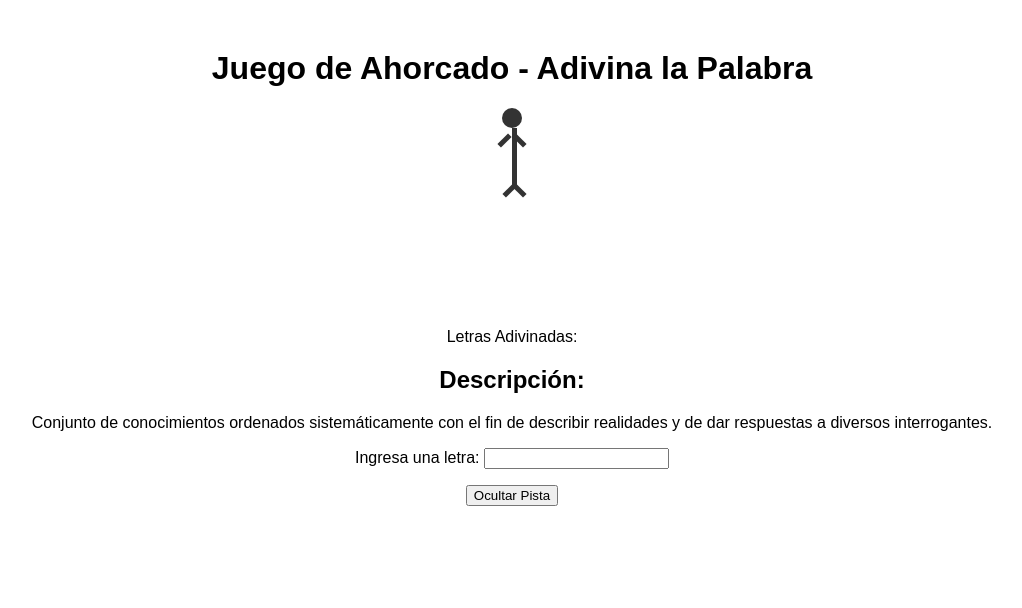
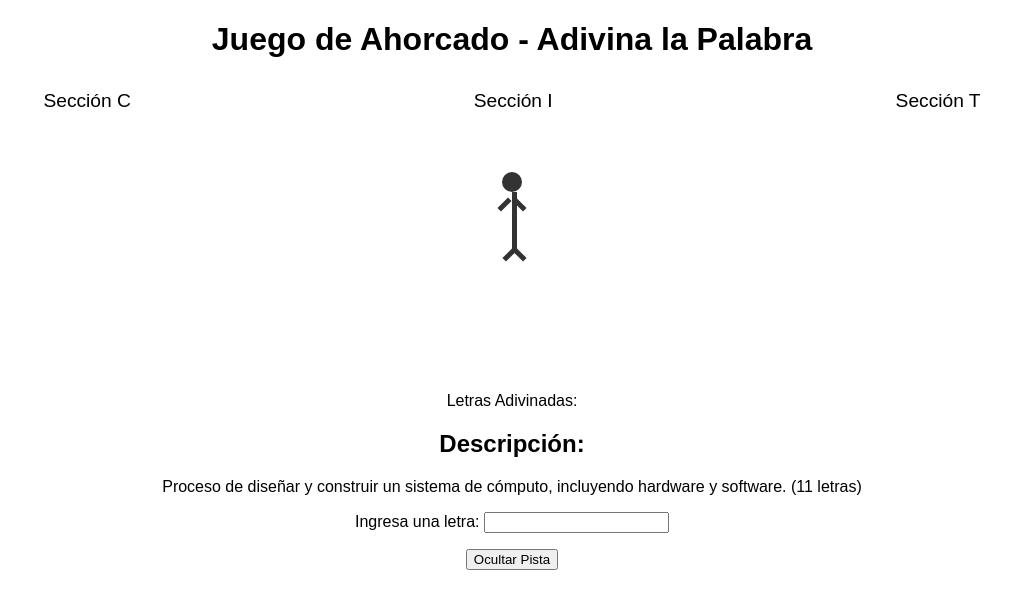
Before and after one commit to LautiHumilde/ahorcados, a plain HTML site: page juego.html in a window 1280 px wide. Both pictures are taken after a click on the button "Obtener Pista". Shown: the whole page, without its empty margins (128-1150 px from the left). Drawn offline with Linux system fonts and the light colour scheme.

Commit message:
Update juego.html

```diff
--- a/juego.html
+++ b/juego.html
@@ -8,11 +8,33 @@
         body {
             font-family: Arial, sans-serif;
             text-align: center;
-            margin: 50px;
+            margin: 0;
+            overflow: hidden;
+        }
+        .section-box {
+            display: none;
+            position: absolute;
+            top: 0;
+            left: 0;
+            width: 100%;
+            height: 100%;
+            background-color: #fff;
+            z-index: 2;
+        }
+        .section-buttons {
+            margin-top: 20px;
+            display: flex;
+            justify-content: space-around;
+            z-index: 1;
+        }
+        .section-button {
+            font-size: 1.2em;
+            padding: 10px;
+            cursor: pointer;
         }
         #word-display {
             font-size: 2em;
-            margin-bottom: 20px;
+            margin-top: 50px;
         }
         #hangman-container {
             width: 150px;
@@ -76,7 +98,20 @@
 </head>
 <body>
 
+    <!-- Sección C -->
+    <div class="section-box" id="section-C"></div>
+    <!-- Sección I -->
+    <div class="section-box" id="section-I"></div>
+    <!-- Sección T -->
+    <div class="section-box" id="section-T"></div>
+
     <h1>Juego de Ahorcado - Adivina la Palabra</h1>
+
+    <div class="section-buttons">
+        <div class="section-button" onclick="selectSection('C')">Sección C</div>
+        <div class="section-button" onclick="selectSection('I')">Sección I</div>
+        <div class="section-button" onclick="selectSection('T')">Sección T</div>
+    </div>
 
     <div id="word-display"></div>
 
@@ -94,15 +129,37 @@
     <div id="description"></div>
 
     <script>
-        const levels = [
-            { word: "CIENCIA", description: "Conjunto de conocimientos ordenados sistemáticamente con el fin de describir realidades y de dar respuestas a diversos interrogantes." },
-            { word: "CONOCIMIENTO", description: "Capacidad que tiene el ser humano para identificar, observar y analizar lo que sucede en la realidad y lo utiliza para su beneficio." },
-            // Puedes agregar más niveles aquí
-        ];
+        const levels = {
+            'C': [
+                { word: "COMPUTACION", description: "Proceso de diseñar y construir un sistema de cómputo, incluyendo hardware y software. (11 letras)" },
+                { word: "COMUNICACION", description: "Intercambio de información entre dos o más partes, utilizando símbolos, palabras o gestos. (13 letras)" },
+                { word: "CREATIVIDAD", description: "Facultad de crear, inventar y producir nuevas ideas, conceptos o cosas originales. (11 letras)" },
+                { word: "CULTURA", description: "Conjunto de conocimientos, costumbres, creencias y valores que caracterizan a un grupo social. (7 letras)" },
+                { word: "CIBERNETICA", description: "Ciencia que estudia los sistemas de control, comunicación y regulación en seres vivos y máquinas. (11 letras)" },
+                { word: "CIRCUITO", description: "Conjunto de componentes electrónicos interconectados que realizan una función específica. (8 letras)" },
+            ],
+            'I': [
+                { word: "INOVACION", description: "Introducción de novedades o cambios en un producto, idea o proceso. (9 letras)" },
+                { word: "INTELIGENCIA", description: "Capacidad de aprender, razonar, resolver problemas y adaptarse al entorno. (10 letras)" },
+                { word: "IMAGINACION", description: "Facultad de crear imágenes, ideas o conceptos en la mente que no están presentes en la realidad. (11 letras)" },
+                { word: "IDENTIDAD", description: "Conjunto de características que individualizan a una persona o cosa y la distinguen de las demás. (9 letras)" },
+                { word: "IGUALDAD", description: "Principio que postula la equiparación de derechos, oportunidades y trato para todas las personas. (7 letras)" },
+                { word: "IMPREDICIBLE", description: "Que no se puede prever ni anticipar con certeza. (12 letras)" },
+            ],
+            'T': [
+                { word: "TENDENCIA", description: "Dirección o inclinación hacia cierto modo de comportamiento, pensamiento o acción. (8 letras)" },
+                { word: "TRANSFORMAR", description: "Cambiar la forma, naturaleza o estructura de algo. (11 letras)" },
+                { word: "TECNOLOGIA", description: "Conjunto de conocimientos y técnicas aplicadas para el desarrollo de productos y servicios. (10 letras)" },
+                { word: "TRABAJO", description: "Actividad que realiza una persona para producir bienes o servicios a cambio de una compensación. (7 letras)" },
+                { word: "TENACIDAD", description: "Persistencia y firmeza en la realización de un objetivo a pesar de las dificultades. (8 letras)" },
+                { word: "TALENTO", description: "Capacidad natural o habilidad especial para realizar ciertas actividades de manera destacada. (7 letras)" },
+            ],
+        };
 
+        let currentSection = 'C';
         let currentLevel = 0;
-        let wordToGuess = levels[currentLevel].word.toUpperCase();
-        let wordDescription = levels[currentLevel].description;
+        let wordToGuess = levels[currentSection][currentLevel].word.toUpperCase();
+        let wordDescription = levels[currentSection][currentLevel].description;
 
         let guessedWord = Array(wordToGuess.length).fill('_');
         let incorrectGuesses = 0;
@@ -125,7 +182,6 @@
 
         function checkGuess(letter) {
             if (lettersGuessed.includes(letter)) {
-                // Solo mostrar aviso si la letra ingresada es incorrecta y aún no se ha utilizado
                 if (!wordToGuess.includes(letter)) {
                     alert(`Ya has intentado con la letra ${letter}. Intenta con otra.`);
                 }
@@ -151,13 +207,9 @@
                 alert('¡Felicidades! ¡Has ganado!');
                 nextLevel();
             } else if (incorrectGuesses >= maxIncorrectGuesses) {
-                alert('¡Perdiste, gil! La palabra correcta era: ' + wordToGuess);
+                alert('¡Perdiste! La palabra correcta era: ' + wordToGuess);
                 resetGame();
             }
-        }
-
-        function showHint() {
-            showDescription();
         }
 
         function showDescription() {
@@ -170,33 +222,32 @@
 
         function nextLevel() {
             currentLevel++;
-            if (currentLevel < levels.length) {
-                wordToGuess = levels[currentLevel].word.toUpperCase();
-                wordDescription = levels[currentLevel].description;
+            if (currentLevel < levels[currentSection].length) {
+                wordToGuess = levels[currentSection][currentLevel].word.toUpperCase();
+                wordDescription = levels[currentSection][currentLevel].description;
                 guessedWord = Array(wordToGuess.length).fill('_');
                 incorrectGuesses = 0;
                 lettersGuessed = [];
                 updateDisplay();
                 resetHangman();
-                // Limpiar la descripción al pasar al siguiente nivel
                 document.getElementById('description').innerHTML = '';
-                showLetterCount(); // Agregamos esta línea para mostrar la cantidad de letras al pasar al siguiente nivel
+                showLetterCount();
             } else {
-                alert('¡Felicidades! Has completado todos los niveles.');
+                alert('¡Felicidades! Has completado todos los niveles de la sección ' + currentSection);
                 resetGame();
             }
         }
 
         function resetGame() {
             currentLevel = 0;
-            wordToGuess = levels[currentLevel].word.toUpperCase();
-            wordDescription = levels[currentLevel].description;
+            wordToGuess = levels[currentSection][currentLevel].word.toUpperCase();
+            wordDescription = levels[currentSection][currentLevel].description;
             guessedWord = Array(wordToGuess.length).fill('_');
             incorrectGuesses = 0;
             lettersGuessed = [];
             updateDisplay();
             resetHangman();
-            showLetterCount(); // Agregamos esta línea para mostrar la cantidad de letras al reiniciar el juego
+            showLetterCount();
         }
 
         function resetHangman() {
@@ -209,7 +260,7 @@
         function toggleHintButton() {
             const button = document.getElementById('hint-button');
             if (button.innerText === 'Obtener Pista') {
-                showHint();
+                showDescription();
                 button.innerText = 'Ocultar Pista';
             } else {
                 document.getElementById('description').innerHTML = '';
@@ -221,6 +272,24 @@
             const letterCountDiv = document.getElementById('letter-count');
             letterCountDiv.innerText = `Cantidad de letras: ${wordToGuess.length}`;
         }
+
+        function selectSection(section) {
+            currentSection = section;
+            currentLevel = 0;
+            wordToGuess = levels[currentSection][currentLevel].word.toUpperCase();
+            wordDescription = levels[currentSection][currentLevel].description;
+            guessedWord = Array(wordToGuess.length).fill('_');
+            incorrectGuesses = 0;
+            lettersGuessed = [];
+            updateDisplay();
+            resetHangman();
+            document.getElementById('description').innerHTML = '';
+            showLetterCount();
+            // Hacer visible la sección seleccionada y ocultar las demás
+            for (const sec of Object.keys(levels)) {
+                document.getElementById(`section-${sec}`).style.display = sec === currentSection ? 'block' : 'none';
+            }
+        }
     </script>
 
     <p>Ingresa una letra: <input type="text" maxlength="1" oninput="this.value = this.value.toUpperCase()" onkeyup="checkGuess(this.value)"></p>
```
